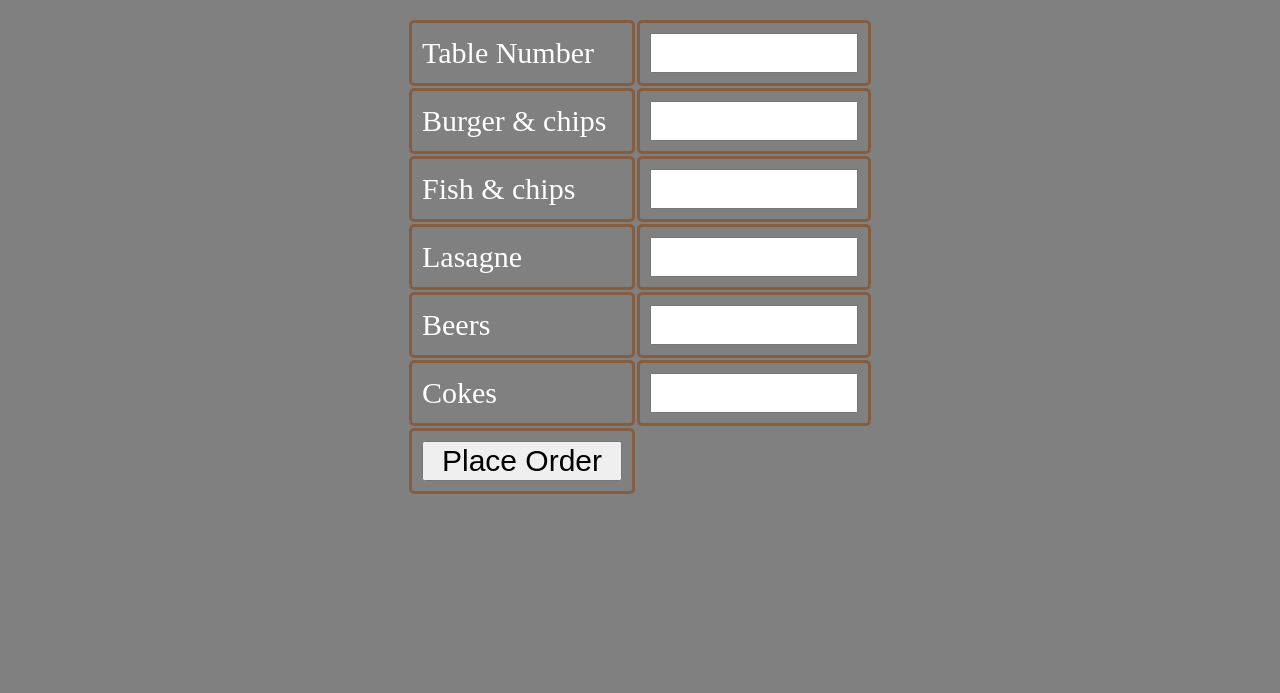
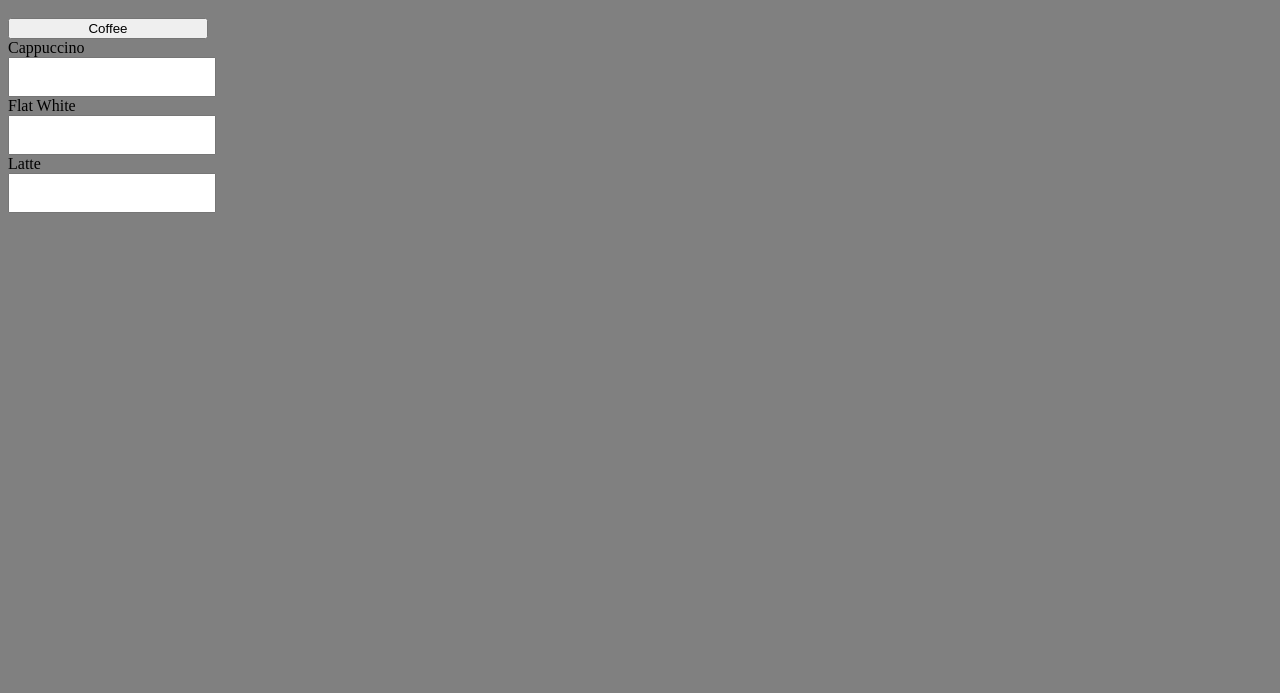
Before and after one commit to dannyh87/foodorderingsystem, a website: page public/PlaceOrder.html in a window 1280 px wide. Shown: the part 107-800 px from the top of the page. Drawn offline with Linux system fonts and the light colour scheme.

Commit message:
Heroku first commit

```diff
--- a/app.js
+++ b/app.js
@@ -2,7 +2,7 @@
 
 const express = require("express");
 const app = express();
-const port = 3000;
+const port = process.env.PORT || 3000;
 
 const bodyParser = require("body-parser");
 app.use(bodyParser.urlencoded());
--- a/public/CSS/style.css
+++ b/public/CSS/style.css
@@ -11,24 +11,7 @@ h1 {
 
 body {
     background-color: #808080;
-    color: white;
-
-}
-
-table {
-    display: flex;
-    align-items: start;
-    justify-content: center;
-}
-
-table td  {
-    font-family: Merriweather;
-    border: 3px solid #855e42;
-    margin: 50px;
-    border-radius: 5px;
-    font-size: 30px;
-    width: 200px;
-    padding: 10px;
+    color:black;
 
 }
 
@@ -44,3 +27,31 @@ input {
     color:white;
     justify-content: center;
 }
+
+.collapsible {
+    background-color: #777;
+    color: white;
+    cursor: pointer;
+    padding: 18px;
+    width: 100%;
+    border: none;
+    text-align: left;
+    outline: none;
+    font-size: 15px;
+  }
+
+  .active, .collapsible:hover {
+    background-color: #555;
+  }
+
+  .content {
+    padding: 0 18px;
+    overflow: hidden;
+    transition: max-height 0.2s ease-out;
+    background-color: #f1f1f1;
+  }
+
+  .menuItem{
+      width:200px;
+      height:auto;
+  }
--- a/public/PlaceOrder.html
+++ b/public/PlaceOrder.html
@@ -6,39 +6,40 @@
     <link rel="stylesheet" href="./css/style.css" />
     <title>Document</title>
   </head>
-  <body>
-    <h1>Welcome to Dan's Fast Food Restaurant</h1>
+  <div>
+    <h1>Big Byte Internet Cafe</h1>
 
     <form method="POST" action="/PlaceOrder">
-      <table>
-        <tr>
-          <td><label for="tbl">Table Number</label></td>
-          <td><input id="tbl" type="number" name="tableNumber" /></td>
-        </tr>
-        <tr>
-          <td><label for="bgr">Burger &amp; chips</label></td>
-          <td><input id="bgr" type="number" name="BurgerMeal" /></td>
-        </tr>
-        <tr>
-          <td><label for="fsh">Fish &amp; chips </label></td>
-          <td><input type="number" id="fsh" name="FishMeal" /></td>
-        </tr>
-        <tr>
-          <td><label for="las">Lasagne</label></td>
-          <td><input type="number" id="las" name="Lasagne" /></td>
-        </tr>
-        <tr>
-          <td><label for="brs">Beers</label></td>
-          <td><input type="number" id="brs" name="Beers" /></td>
-        </tr>
-        <tr>
-          <td><label for="cks">Cokes</label></td>
-          <td><input type="number" id="cks" name="Cokes" /></td>
-        </tr>
-        <tr>
-          <td><input type="submit" value="Place Order" /></td>
-        </tr>
-      </table>
+          <!-- <div class='tableNumber'><label for="tbl">Table Number</label></form>
+          <input id="tbl" type="number" name="tableNumber" /></div> -->
+          <button type="button" class="collapsible, menuItem" >Coffee</button>
+        <div class="content, menuItem" id="dropdown">
+          <div>
+            <td><label for="cap">Cappuccino</label></td>
+            <td><input id="cap" type="number" name="Cappuccino" /></td>
+          </div>
+          <div>
+            <div><label for="wht">Flat White </label></div>
+            <div><input type="number" id="wht" name="FlatWhite" /></div>
+          </div>
+          <div>
+            <div><label for="lat">Latte</label></div>
+            <div><input type="number" id="lat" name="Latte" /></div>
+          </div>
+        </div>
+        <div>
+          <!-- <div><label for="tea">Tea</label></div>
+          <div><input type="number" id="tea" name="Tea" /></div>
+        </div>
+        <div>
+          <div><label for="cks">Cokes</label></div>
+          <div><input type="number" id="cks" name="Cokes" /></div>
+        </div>
+        <div>
+          <div><input type="submit" value="Place Order" /></div>
+        </div>
+      </div> -->
     </form>
+    <script src="./script.js"></script>
   </body>
 </html>
--- /dev/null
+++ b/public/script.js
@@ -0,0 +1,15 @@
+'use strict'
+var coll = document.getElementsByClassName("collapsible");
+var i;
+
+for (i = 0; i < coll.length; i++) {
+  coll[i].addEventListener("click", function() {
+    this.classList.toggle("active");
+    var content = this.nextElementSibling;
+    if (content.style.display === "block") {
+      content.style.display = "none";
+    } else {
+      content.style.display = "block";
+    }
+  });
+}
```
Also changed, not shown: 2 other files.
